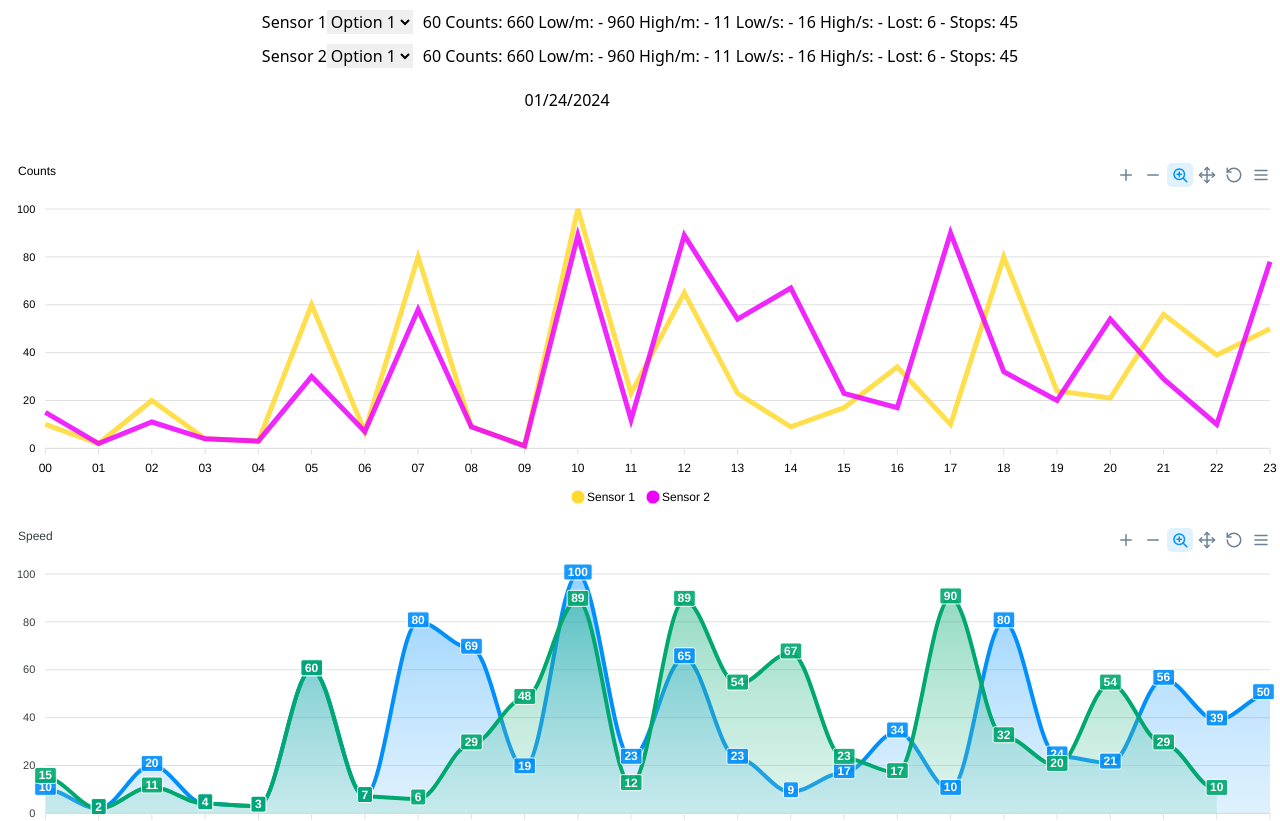
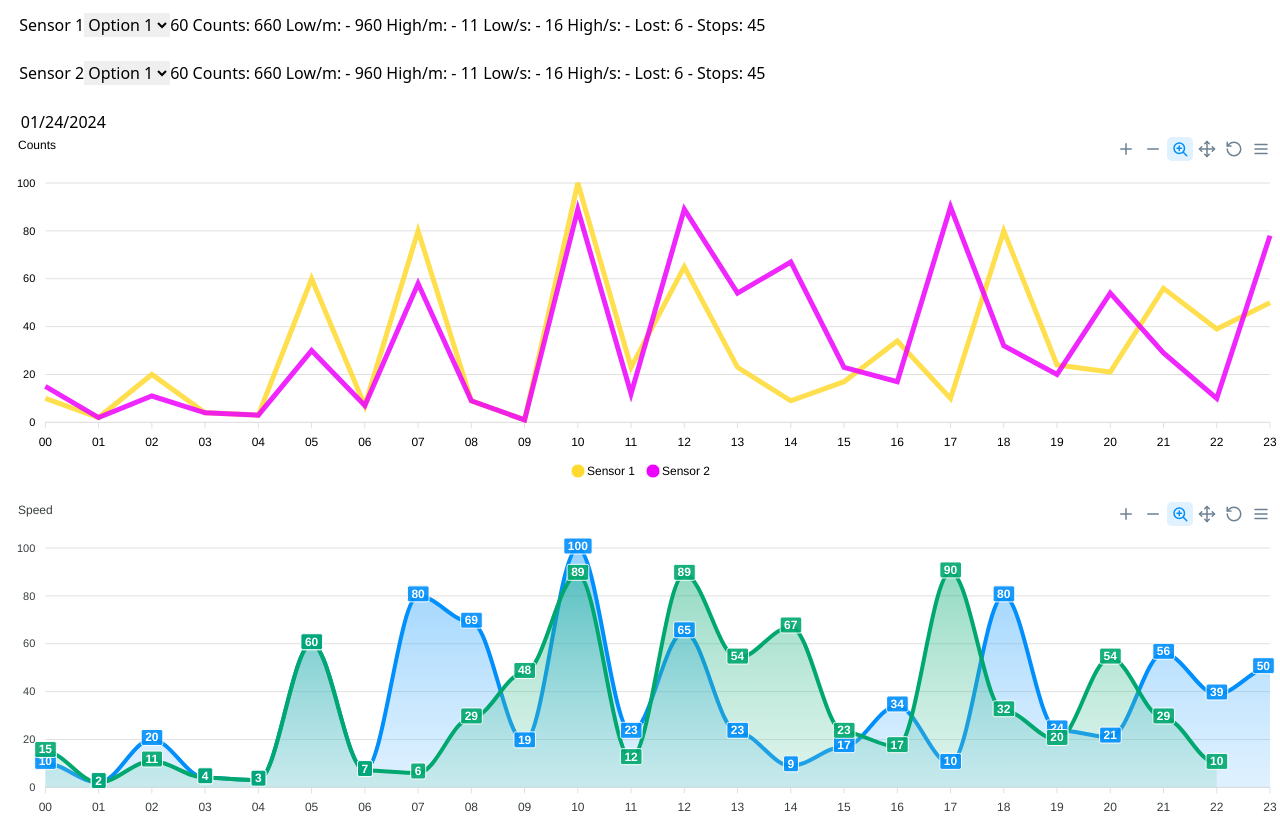
Before and after one commit to eworkslabs/aeyebox-charts, a Next.js app: page / in a window 1280 px wide. Shown: the top 821 px of the page. Built offline with nearby package versions, Linux system fonts and the light colour scheme.

Commit message:
Ajustei o painel e o calendario

```diff
--- a/pages/DatePicker.js
+++ b/pages/DatePicker.js
@@ -3,7 +3,7 @@ import React, { useState } from 'react';
 import DatePicker from 'react-datepicker';
 import 'react-datepicker/dist/react-datepicker.css';
 
-const MyDatePicker = () => {
+export default function MyDatePicker() {
   const [selectedDate, setSelectedDate] = useState(new Date());
 
   const handleDateChange = (date) => {
@@ -19,5 +19,3 @@ const MyDatePicker = () => {
     />
   );
 };
-
-export default MyDatePicker;
--- a/pages/index.tsx
+++ b/pages/index.tsx
@@ -7,6 +7,7 @@ import ProductionLine from "@/pages/ProductionLine"
 interface HomePageProps{}
 
 
+console.log(DatePicker)
 const Chart = dynamic(()=> import ('react-apexcharts'),{
     ssr: false
 })
@@ -124,14 +125,10 @@ export default function Home(){
                             <option value="option3">Option 3</option>
                         </select>
                     </form>
+                    <ProductionLine data={ProductionLineData}  />
                 </div>
 
-
-                <ProductionLine data={ProductionLineData}  />
-
-            </div>
-
-            <div className="pagesline">
+                <br></br>
                 <div className="panel2">
                     <form>
                         <label htmlFor="Sensor 1">Sensor 2</label>
@@ -141,19 +138,15 @@ export default function Home(){
                             <option value="option3">Option 3</option>
                         </select>
                     </form>
-            </div>
-
                     <ProductionLine data={ProductionLineData} />
-
-
                 </div>
                 <div className="calendar">
-            <DatePicker />
+                    <DatePicker/>
+                </div>
             </div>
 
 
-            <br></br>
-            <br></br>
+
 
             <Chart options={countOptions} series={countSeries} type="line" height={350} />
             <Chart options={speedOptions} series={speedSeries} type="area" height={350} />
--- a/public/styles.css
+++ b/public/styles.css
@@ -217,6 +217,7 @@ textarea {
   /* 2 */
   padding: 0;
   /* 3 */
+  outline: none;
 }
 
 /*
@@ -380,6 +381,7 @@ input::-moz-placeholder, textarea::-moz-placeholder {
   opacity: 1;
   /* 1 */
   color: #9ca3af;
+  outline: none;
   /* 2 */
 }
 
--- a/styles/globals.css
+++ b/styles/globals.css
@@ -2,17 +2,41 @@
 @tailwind components;
 @tailwind utilities;
 
-.pagesline {
-  display: flex;
-  align-items: center;
-  justify-content: center;
-  gap: 10px;
-  margin-top: 10px;
+@import url('https://fonts.googleapis.com/css2?family=Noto+Sans:wght@400;700&display=swap');
+
+*{
+  margin: 0;
+  padding: 0;
+  box-sizing: border-box;
 }
 
-.calendar {
+body {
+  min-height: 100vh;
+  font-family: 'Noto Sans', sans-serif;
+}
+
+.pagesline {
+  position: relative;
+  display: grid;
+  align-items: center;
+  justify-content: flex-start;
+  flex-direction: column;
+  margin-top: 0.8rem;
+}
+
+.pagesline .panel1 {
   display: flex;
-  align-items: center;
-  justify-content: center;
-  margin-top: 20px;
+  margin-left: 1.2rem;
 }
+
+.pagesline .panel2 {
+  display: flex;
+  margin-left: 1.2rem;
+}
+
+.calendar input {
+  outline: none;
+
+  margin-top: 1.6rem;
+  margin-left: 1.3rem;
+}
```
Lines whose indentation alone changed are shown as unchanged.
